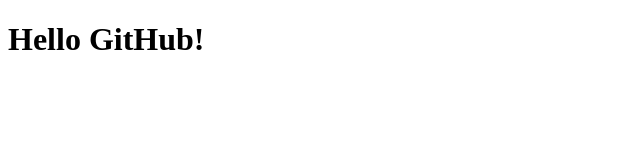
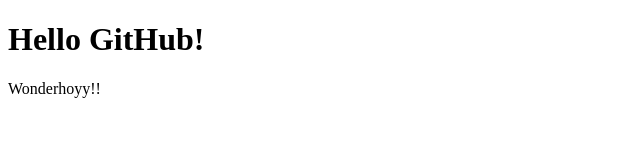
Before and after one commit to xnderknndy/fantastic-system, a plain HTML site: page index.html in a window 1280 px wide. Shown: the whole page, without its empty margins (0-640 px from the left). Drawn offline with Linux system fonts and the light colour scheme.

Commit message:
added p element

```diff
--- a/index.html
+++ b/index.html
@@ -8,6 +8,7 @@
 </head>
 <body>
     <h1>Hello GitHub!</h1>
+    <p>Wonderhoyy!!</p>
     <img src="asset/image.png" alt="">
 </body>
 <script src="script.js"></script>
```
